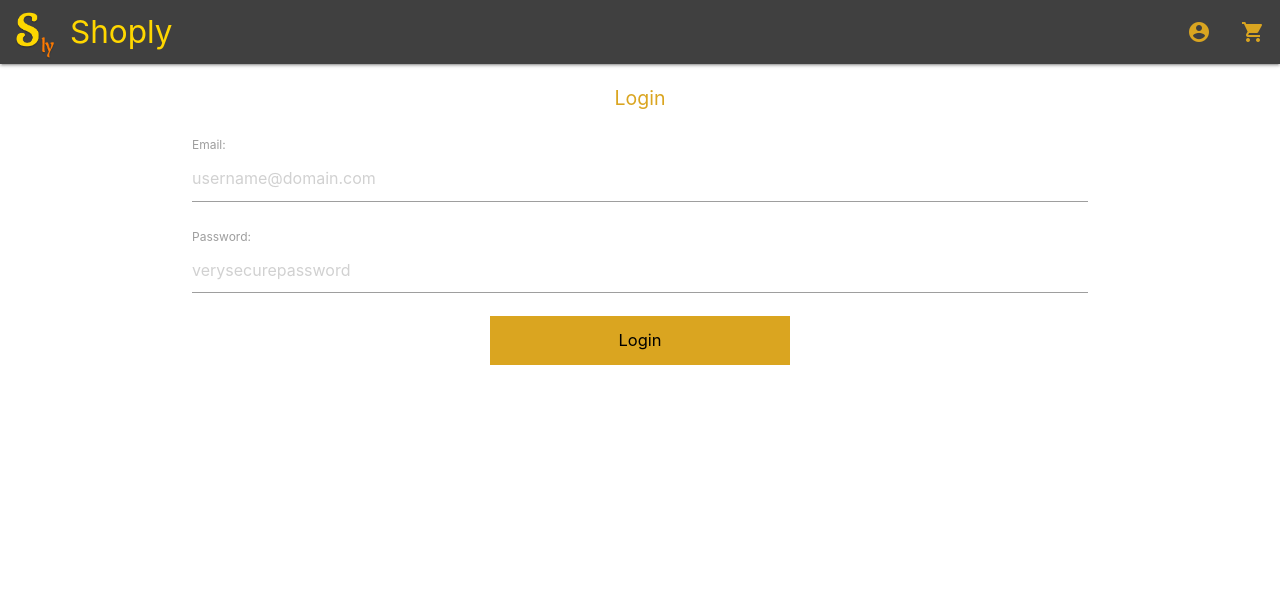
After one commit to Victor-El/shoply, a Django app: page /login in a window 1280 px wide. The commit adds this page. Shown: the top 605 px of the page. Run offline with Django 3.2, Linux system fonts and the light colour scheme.

Commit message:
make login screen

```diff
--- a/shoply/forms.py
+++ b/shoply/forms.py
@@ -0,0 +1,9 @@
+from django import forms
+
+class LoginForm(forms.Form):
+    email = forms.EmailField(label="Email", widget=forms.EmailInput(attrs={
+        "placeholder": 'username@domain.com'
+    }))
+    password = forms.CharField(label="Password", widget=forms.PasswordInput(attrs={
+        "placeholder": 'verysecurepassword'
+    }))
--- a/shoply/urls.py
+++ b/shoply/urls.py
@@ -16,9 +16,10 @@ Including another URLconf
 from django.contrib import admin
 from django.urls import path
 
-from .views import home
+from .views import home, login
 
 urlpatterns = [
     path('admin/', admin.site.urls),
     path('', home),
+    path('login', login),
 ]
--- a/shoply/views.py
+++ b/shoply/views.py
@@ -1,5 +1,17 @@
 from django.shortcuts import render
+
+from .forms import LoginForm
 
 
 def home(request, *args, **kwargs):
     return render(request, "index.html", {})
+
+
+def login(request, *args, **kwargs):
+
+    form = LoginForm(request.POST or None)
+
+    context = {
+        "form": form
+    }
+    return render(request, "login.html", context)
--- a/static/css/base.css
+++ b/static/css/base.css
@@ -43,9 +43,9 @@ nav {
     border: none;
 }
 
-.content {
+/* .content {
     margin: 100px 0;
     padding: 0 20px;
     box-sizing: border-box;
     width: 100vw;
-}
+} */
--- /dev/null
+++ b/static/css/login.css
@@ -0,0 +1,31 @@
+#login-form {
+    margin: 0 auto;
+    width: 70%;
+    border-color: goldenrod;
+}
+
+#login-form input[type="email"]:focus, #login-form input[type="password"]:focus {
+    /* border-color: inherit; */
+    border-bottom: 1px solid goldenrod;
+    box-shadow: 0 1px 0 0 goldenrod;
+}
+
+#login-title {
+    color: goldenrod;
+    margin: 20px auto;
+    font-size: 1.3em;
+    text-align: center;
+}
+
+input[type='submit'] {
+    width: 70%;
+    background-color: goldenrod;
+    color: black;
+    display: block;
+    margin: 15px auto;
+    padding: 15px;
+    font-size: 1.1em;
+    max-width: 300px;
+    cursor: pointer;
+    border: none;
+}
--- a/templates/index.html
+++ b/templates/index.html
@@ -1,6 +1,10 @@
 {% extends 'base/base.html' %}
 
 {% block shoply-content %}
+    <div class="search-box">
+      <input type="text" id="search">
+      <i class="material-icons">search</i>
+    </div>
     <div class="content">
         <h2>Index Page</h2>
     </div>
--- /dev/null
+++ b/templates/login.html
@@ -0,0 +1,11 @@
+{% extends 'base/base.html' %}
+{% load static %}
+
+{% block shoply-content %}
+    <link rel="stylesheet" href="{% static 'css/login.css' %}">
+    <p id="login-title">Login</p>
+    <form id="login-form" method="POST"> {% csrf_token %}
+        {{ form.as_p }}
+        <input type="submit" value="Login">
+    </form>
+{% endblock shoply-content %}
--- a/templates/partials/nav.html
+++ b/templates/partials/nav.html
@@ -9,10 +9,7 @@
         <li><a href="mobile.html"><i class="material-icons">shopping_cart</i></a></li>
       </ul>
     </div>
-    <div class="search-box">
-      <input type="text" id="search">
-      <i class="material-icons">search</i>
-    </div>
+
   </nav>
   <ul class="sidenav" id="mobile-demo">
     <form>
@@ -22,8 +19,8 @@
           <i class="material-icons">close</i>
         </div>
       </form>
-    <li><a href="collapsible.html"><i class="material-icons">account_circle</i></a></li>
-    <li><a href="mobile.html"><i class="material-icons">shopping_cart</i></a></li>
+    <li><a href="collapsible.html"><i class="material-icons">account_circle</i><span>Account</span></a></li>
+    <li><a href="mobile.html"><i class="material-icons">shopping_cart</i><span>Cart</span></a></li>
   </ul>
 
 </header>
```
